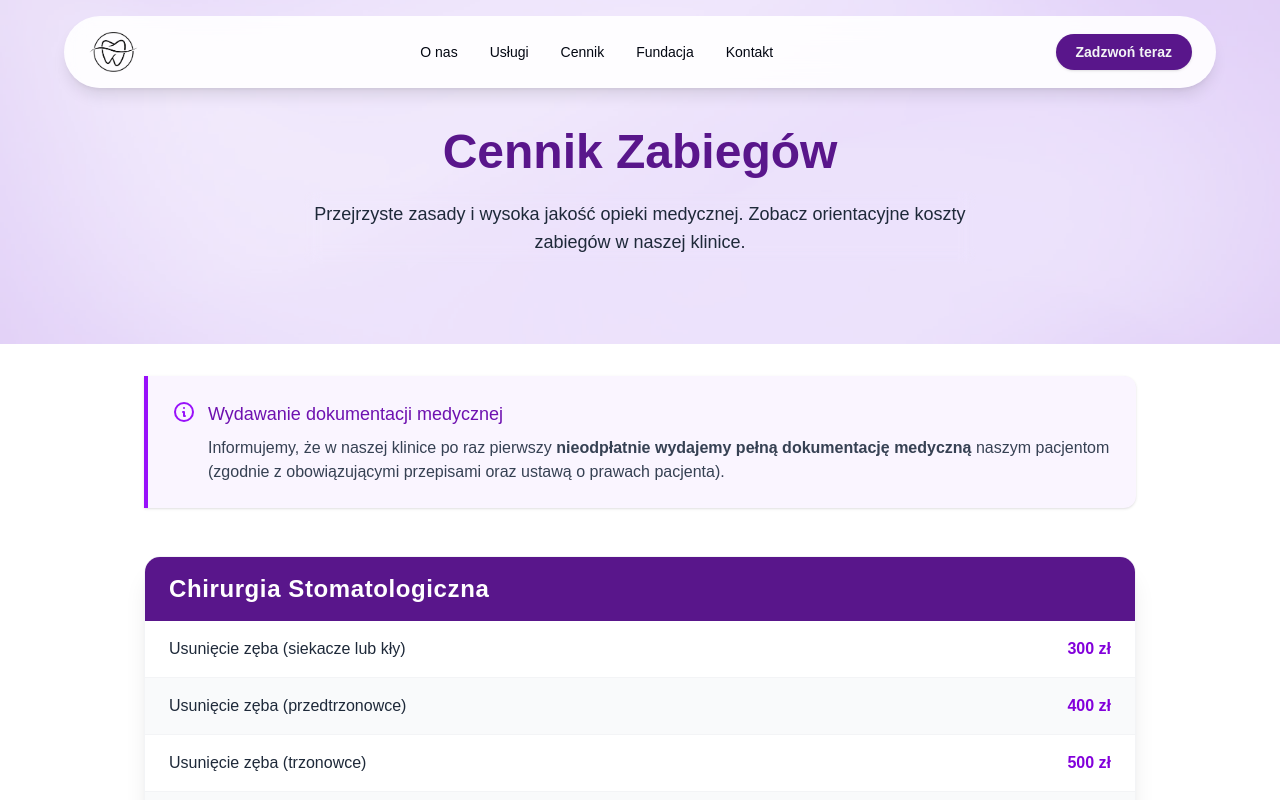
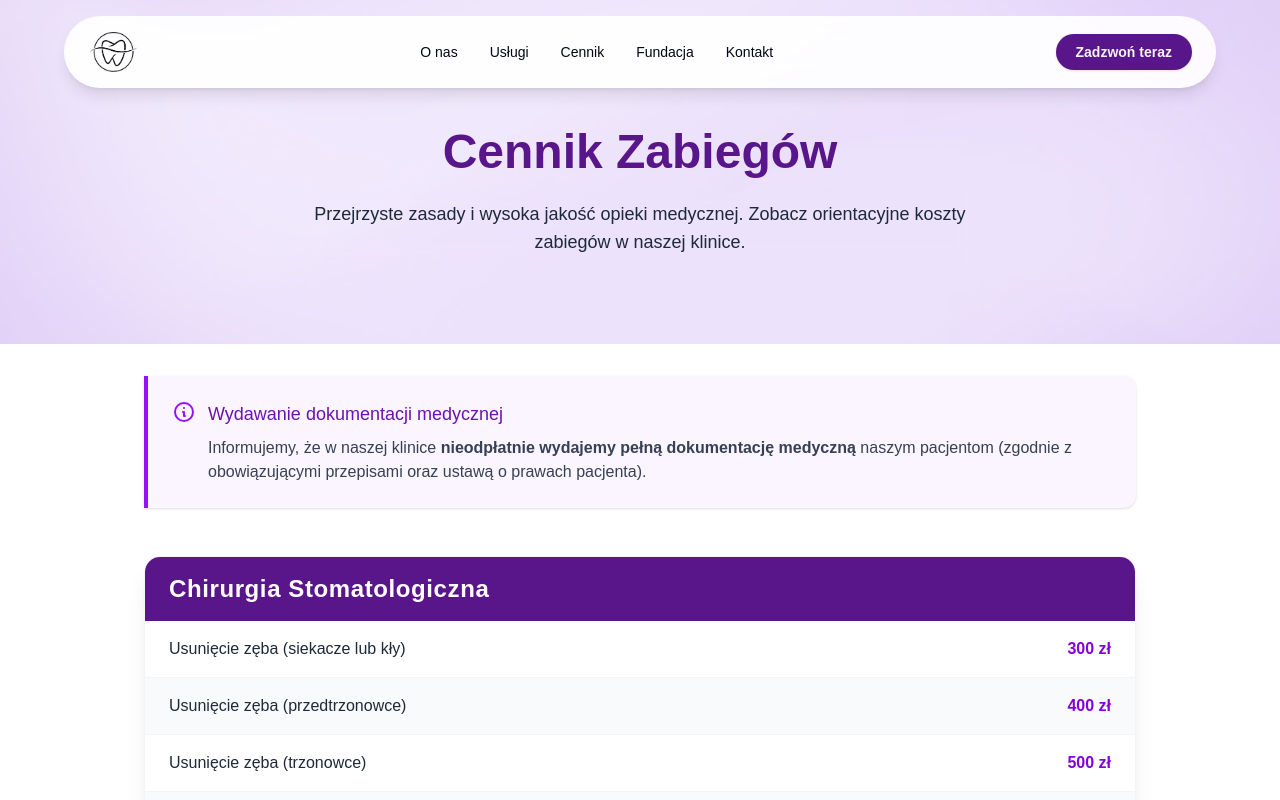
Before and after one commit to igorwisniewski/zdrowezeby, a Next.js app: page /cennik in a window 1280 px wide. Shown: the top 800 px of the page. Built offline with nearby package versions, Linux system fonts and the light colour scheme.

Commit message:
Update page.tsx

```diff
--- a/src/app/cennik/page.tsx
+++ b/src/app/cennik/page.tsx
@@ -97,7 +97,7 @@ export default function CennikPage() {
                         <div className="ml-3">
                             <h3 className="text-lg font-medium text-purple-800">Wydawanie dokumentacji medycznej</h3>
                             <div className="mt-2 text-md text-gray-700">
-                                <p>Informujemy, że w naszej klinice po raz pierwszy <strong>nieodpłatnie wydajemy pełną dokumentację medyczną</strong> naszym pacjentom (zgodnie z obowiązującymi przepisami oraz ustawą o prawach pacjenta).</p>
+                                <p>Informujemy, że w naszej klinice <strong>nieodpłatnie wydajemy pełną dokumentację medyczną</strong> naszym pacjentom (zgodnie z obowiązującymi przepisami oraz ustawą o prawach pacjenta).</p>
                             </div>
                         </div>
                     </div>
```
